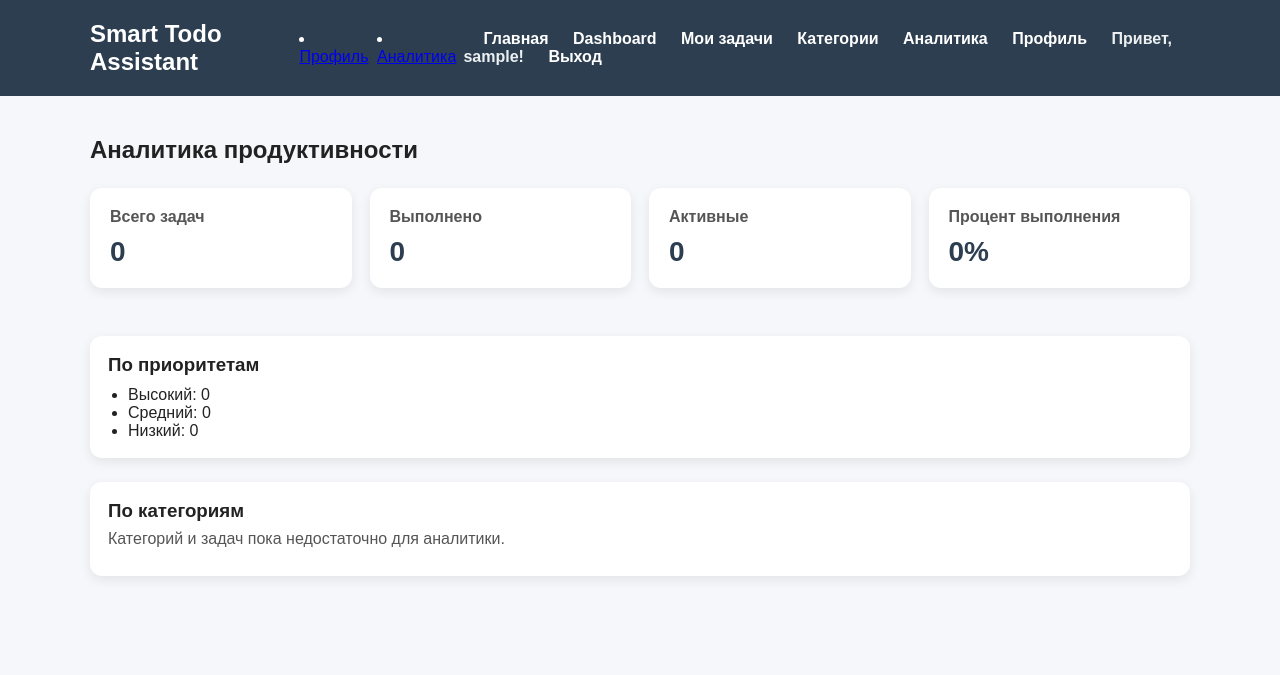
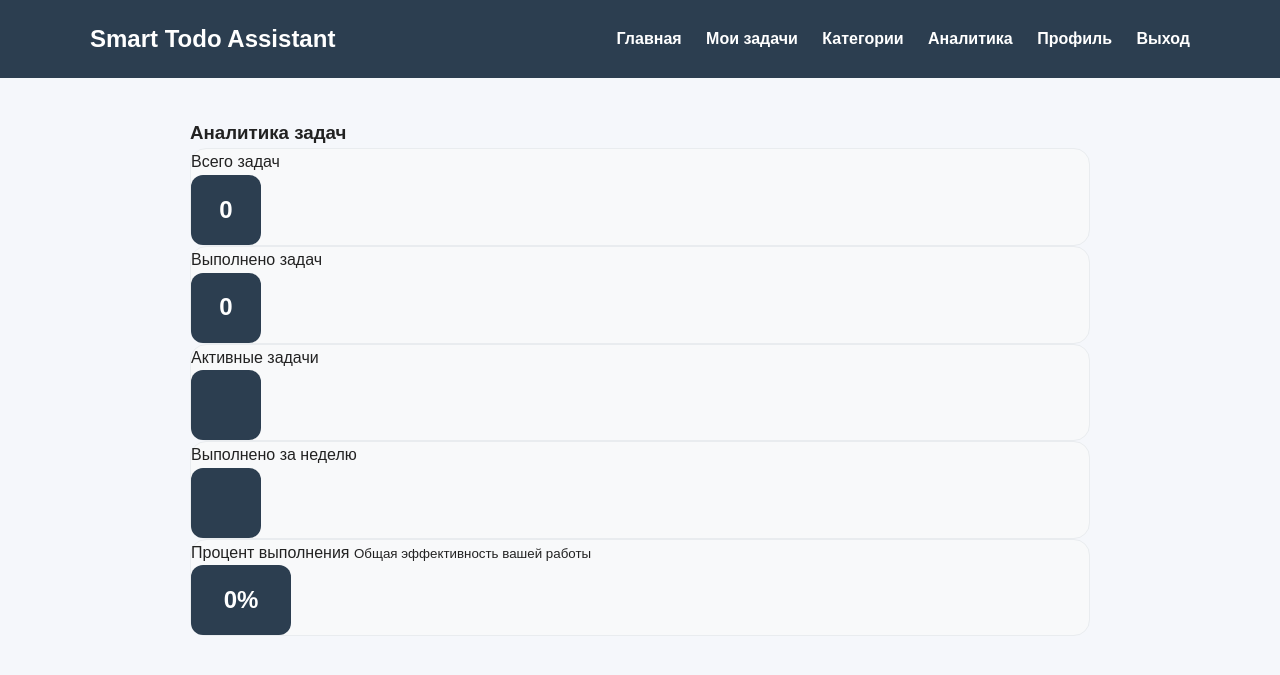
Before and after one commit to wpurrt/smart-assistant, a Flask app: page /analytics/ in a window 1280 px wide. Shown: the top 675 px of the page. Run offline with Flask 3, Linux system fonts and the light colour scheme; the visitor is signed in with stand-in values (Sample User, id 1); data that the repository does not hold is empty.

Commit message:
норм

```diff
--- a/app/__init__.py
+++ b/app/__init__.py
@@ -18,7 +18,7 @@
     migrate.init_app(app, db)
     login_manager.init_app(app)
 
-    from app.models import User
+    from app.models import User, Task, Category, ActionLog, UserAliceLink
 
 
     @login_manager.user_loader
--- a/app/analytics/routes.py
+++ b/app/analytics/routes.py
@@ -1,29 +1,11 @@
 from flask import render_template
 from flask_login import login_required, current_user
+from app.analytics import analytics_bp
+from app.services.analytics_service import get_dashboard_stats
 
-from app.analytics import analytics_bp
-from app.services.analytics_service import get_analytics_data
-from flask import Blueprint, render_template
-from flask_login import login_required, current_user
-from app.services.analytics_service import get_user_analytics
 
 @analytics_bp.route("/")
 @login_required
-def analytics_page():
-    analytics = get_analytics_data(current_user)
-    return render_template("analytics/index.html", analytics=analytics)
-
-
-analytics_bp = Blueprint('analytics', __name__, url_prefix='/analytics')
-
-@analytics_bp.route('/')
-@login_required
-def dashboard():
-    stats = get_user_analytics(current_user)
-    return render_template('analytics/dashboard.html', stats=stats)
-
-@analytics_bp.route('/productivity')
-@login_required
-def productivity():
-    stats = get_user_analytics(current_user)
-    return render_template('analytics/productivity.html', stats=stats)
+def analytics():
+    stats = get_dashboard_stats(current_user)
+    return render_template("analytics/dashboard.html", stats=stats)
--- a/app/config.py
+++ b/app/config.py
@@ -1,14 +1,14 @@
 import os
-from dotenv import load_dotenv
+#from dotenv import load_dotenv
 
 
-load_dotenv()
+#load_dotenv()
 BASE = os.path.abspath(os.path.dirname(os.path.dirname(__file__)))
 
 
 class Config:
     SECRET_KEY = os.getenv('SECRET_KEY', 'dev-secret-key')
-    SQLALCHEMY_DATABASE_URI = os.getenv('DATABASE_URL', 'sqlite:///site.db')
+    SQLALCHEMY_DATABASE_URI = 'sqlite:///' + os.path.join(BASE, 'instance', 'site.db')
     SQLALCHEMY_TRACK_MODIFICATIONS = False
     UPLOAD_FOLDER = os.path.join(BASE, "uploads")
     MAX_CONTENT_LENGTH = 16 * 1024 * 1024
--- a/app/models/category.py
+++ b/app/models/category.py
@@ -9,7 +9,7 @@
 
     id = db.Column(db.Integer, primary_key=True)
     name = db.Column(db.String(100), nullable=False)
-    #color = db.Column(db.String(20), default="#3498db")
+    color = db.Column(db.String(20), default="#3498db")
     created_at = db.Column(db.DateTime, default=datetime.utcnow)
     user_id = db.Column(db.Integer, db.ForeignKey("users.id"), nullable=False)
     tasks = db.relationship(
--- a/app/services/alice_service.py
+++ b/app/services/alice_service.py
@@ -54,7 +54,7 @@
 
     #ближайшая задача
     if "ближайшая задача" in command:
-        task = Task.query.filter_by(user_id=user.id, is_done=False).order_by(Task.due_date).first()
+        task = Task.query.filter_by(user_id=user.id, is_done=False).order_by(Task.deadline.asc()).first()
         if not task:
             return "Нет задач"
         return f"Ближайшая задача: {task.title}"
--- a/app/services/analytics_service.py
+++ b/app/services/analytics_service.py
@@ -1,4 +1,4 @@
-from datetime import datetime
+from datetime import datetime, timedelta
 
 from app.models import Task, Category
 
@@ -72,13 +72,13 @@
 
 def get_user_analytics(user):
     all_tasks = Task.query.filter_by(user_id=user.id).all()
-    completed_tasks = Task.query.filter_by(user_id=user.id, status='completed').all()
-    pending_tasks = Task.query.filter_by(user_id=user.id, status='pending').all()
+    completed_tasks = Task.query.filter_by(user_id=user.id, is_done=True).all()
+    pending_tasks = Task.query.filter_by(user_id=user.id, is_done=False).all()
 
     week_ago = datetime.utcnow() - timedelta(days=7)
     completed_this_week = Task.query.filter(
         Task.user_id == user.id,
-        Task.status == 'completed',
+        Task.is_done.is_(True),
         Task.completed_at >= week_ago
     ).count()
 
--- a/app/static/css/style.css
+++ b/app/static/css/style.css
@@ -10,7 +10,7 @@
     color: #222;
 
 
-ne-height: 1.6;
+line-height: 1.6;
 }
 
 .container {
@@ -228,6 +228,15 @@
     gap: 10px;
 }
 
+.task-overdue {
+    border-left: 6px solid #e74c3c;
+    background-color: #ffe6e6 !important;
+}
+
+.task-overdue h3 {
+    color: #c0392b;
+}
+
 .btn-small {
     padding: 8px 12px;
     font-size: 14px;
--- a/app/tasks/routes.py
+++ b/app/tasks/routes.py
@@ -39,7 +39,7 @@
         return redirect(url_for("tasks.list_tasks"))
 
     tasks = Task.query.filter_by(user_id=current_user.id).order_by(Task.created_at.desc()).all()
-    return render_template("tasks/list.html", form=form, tasks=tasks)
+    return render_template("tasks/list.html", form=form, tasks=tasks, now=datetime.utcnow())
 
 
 @tasks_bp.route("/edit/<int:task_id>", methods=["GET", "POST"])
--- a/app/templates/analytics/dashboard.html
+++ b/app/templates/analytics/dashboard.html
@@ -1,42 +1,61 @@
 {% extends 'base.html' %}
-
 {% block content %}
-<div class="container mt-4">
-    <h2>Аналитика задач</h2>
-
-    <div class="row mt-4">
-        <div class="col-md-3">
-            <div class="card p-3">
-                <h5>Всего задач</h5>
-                <p>{{ stats.total_tasks }}</p>
+<style>
+    .bg-muted-blue {
+        background-color: #2c3e50;
+    }
+    .stat-value-box {
+        width: 70px;
+        height: 70px;
+        display: flex;
+        align-items: center;
+        justify-content: center;
+        font-size: 1.5rem;
+        font-weight: 600;
+        border-radius: 12px;
+        color: white;
+        flex-shrink: 0;
+    }
+    .stat-item {
+        background-color: #f8f9fa; /* Светло-серый фон */
+        border: 1px solid #e9ecef;
+        border-radius: 16px;
+        transition: all 0.2s ease;
+    }
+    .stat-item:hover {
+        border-color: #2c3e50;
+        background-color: #ffffff;
+    }
+</style>
+<div class="container mt-5" style="max-width: 900px;">
+    <h3 class="mb-4 fw-bold text-secondary text-uppercase tracking-wider">Аналитика задач</h3>
+    <div class="row g-4">
+        {% for label, value in [
+            ('Всего задач', stats.total_tasks),
+            ('Выполнено задач', stats.completed_tasks),
+            ('Активные задачи', stats.pending_tasks),
+            ('Выполнено за неделю', stats.completed_this_week)
+        ] %}
+        <div class="col-md-6">
+            <div class="stat-item p-3 d-flex align-items-center justify-content-between shadow-sm">
+                <span class="fs-5 text-secondary fw-medium">{{ label }}</span>
+                <div class="stat-value-box bg-muted-blue">
+                    {{ value }}
+                </div>
             </div>
         </div>
-
-        <div class="col-md-3">
-            <div class="card p-3">
-                <h5>Выполнено</h5>
-                <p>{{ stats.completed_tasks }}</p>
-            </div>
-        </div>
-
-        <div class="col-md-3">
-            <div class="card p-3">
-                <h5>Активные</h5>
-                <p>{{ stats.pending_tasks }}</p>
-            </div>
-        </div>
-
-        <div class="col-md-3">
-            <div class="card p-3">
-                <h5>За неделю</h5>
-                <p>{{ stats.completed_this_week }}</p>
+        {% endfor %}
+        <div class="col-12 mt-4">
+            <div class="stat-item p-4 d-flex align-items-center justify-content-between shadow-sm border-start border-4 border-dark">
+                <div>
+                    <span class="fs-5 text-secondary fw-medium d-block mb-1">Процент выполнения</span>
+                    <small class="text-muted">Общая эффективность вашей работы</small>
+                </div>
+                <div class="stat-value-box bg-muted-blue" style="width: 100px;">
+                    {{ stats.completion_rate }}%
+                </div>
             </div>
         </div>
     </div>
-
-    <div class="card mt-4 p-3">
-        <h5>Процент выполнения</h5>
-        <p>{{ stats.completion_rate }}%</p>
-    </div>
 </div>
 {% endblock %}
--- a/app/templates/base.html
+++ b/app/templates/base.html
@@ -11,25 +11,17 @@
 <header class="header">
     <div class="container">
         <h1 class="logo">Smart Todo Assistant</h1>
-        <li class="nav-item">
-            <a class="nav-link" href="{{ url_for('profile.profile') }}">Профиль</a>
-        </li>
-        <li class="nav-item">
-            <a class="nav-link" href="{{ url_for('analytics.dashboard') }}">Аналитика</a>
-        </li>
         <nav class="nav">
             <a href="{{ url_for('main.index') }}">Главная</a>
 
             {% if current_user.is_authenticated %}
-            <a href="{{ url_for('main.dashboard') }}">Dashboard</a>
             <a href="{{ url_for('tasks.list_tasks') }}">Мои задачи</a>
             <a href="{{ url_for('categories.list_categories') }}">Категории</a>
-            <a href="{{ url_for('analytics.analytics_page') }}">Аналитика</a>
-            <a href="{{ url_for('profile.profile_page') }}">Профиль</a>
+            <a href="{{ url_for('analytics.analytics') }}">Аналитика</a>
+            <a href="{{ url_for('profile.profile') }}">Профиль</a>
             {% endif %}
 
             {% if current_user.is_authenticated %}
-            <span class="user-badge">Привет, {{ current_user.username }}!</span>
             <a href="{{ url_for('auth.logout') }}">Выход</a>
             {% else %}
             <a href="{{ url_for('auth.login') }}">Вход</a>
--- a/app/templates/categories/list.html
+++ b/app/templates/categories/list.html
@@ -16,7 +16,7 @@
         {% endfor %}
 
         <label>{{ form.color.label }}</label>
-        {{ form.color(class="form-input") }}
+        <input type="color" name="color" value="#3498db" class="form-input">
         {% for error in form.color.errors %}
             <small class="error-text">{{ error }}</small>
         {% endfor %}
@@ -29,7 +29,7 @@
             {% for category in categories %}
                 <div class="task-card">
                     <div class="task-content">
-                        <h3>{{ category.name }}</h3>
+                        <h3 style="color: {{ category.color }}">{{ category.name }}</h3>
                         <p>Цвет: <span style="font-weight:bold;">{{ category.color }}</span></p>
                     </div>
 
```
Also changed, not shown: app/models.py (deleted, +0 -205 lines), app/models/action_log.py (+5 -2 lines), app/profile/routes.py (+10 -8 lines), app/templates/index.html (+9 -11 lines), app/templates/profile/profile.html (deleted, +0 -38 lines), app/templates/tasks/list.html (+9 -1 lines), migrations/versions/08eedc58dca8_add_action_logs.py (deleted, +0 -37 lines), migrations/versions/4d8127bd3882_init.py (renamed from migrations/versions/3d4af0b7f779_categories_alice_link_extended_task_.py, +23 -5 lines).
